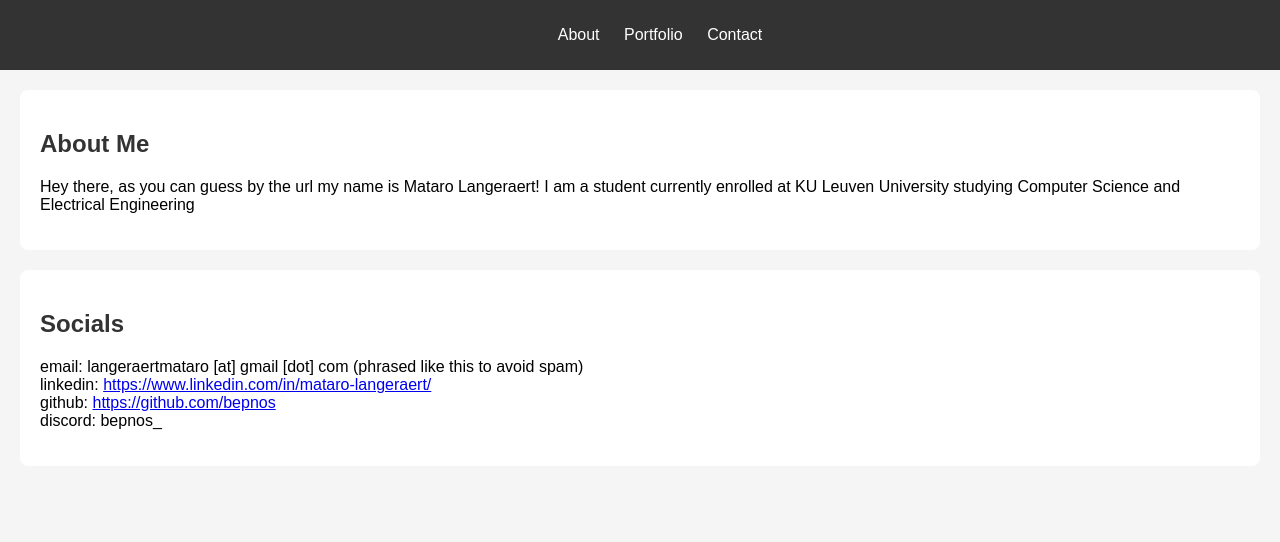
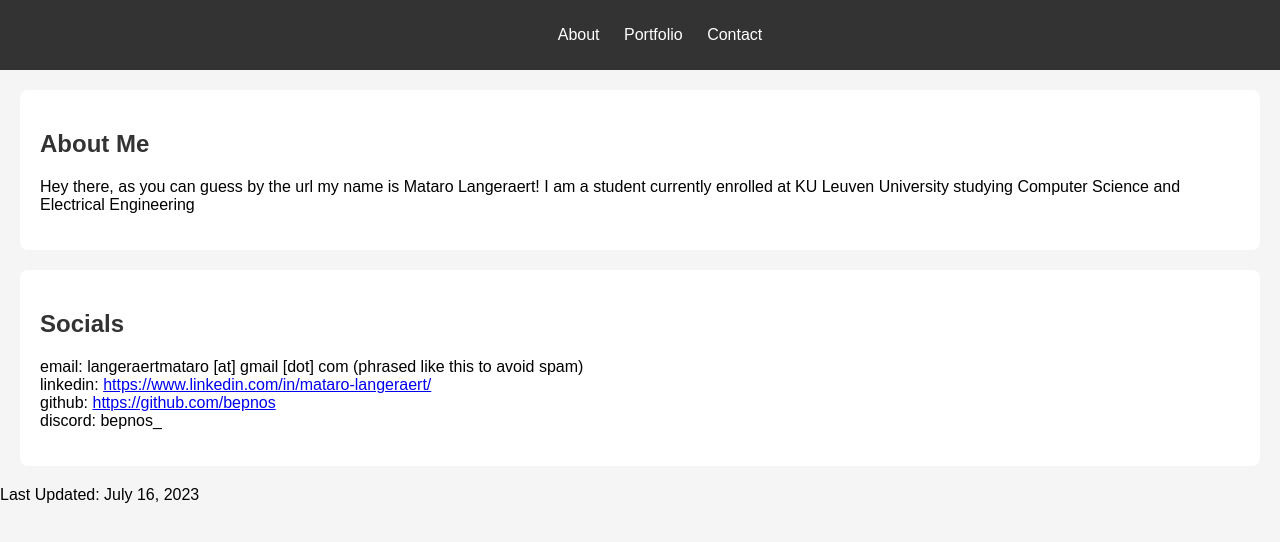
Before and after one commit to bepnos/Website, a website: page src/index.html in a window 1280 px wide. Drawn offline with Linux system fonts and the light colour scheme.

Commit message:
Added last updated footer

```diff
--- a/src/index.html
+++ b/src/index.html
@@ -68,5 +68,9 @@
             github: <a href="https://github.com/bepnos">https://github.com/bepnos</a> <br>
             discord: bepnos_</p>
         </section>
+
+        <footer>
+            <p>Last Updated: July 16, 2023</p>
+        </footer>
     </body>
 </html>
```
